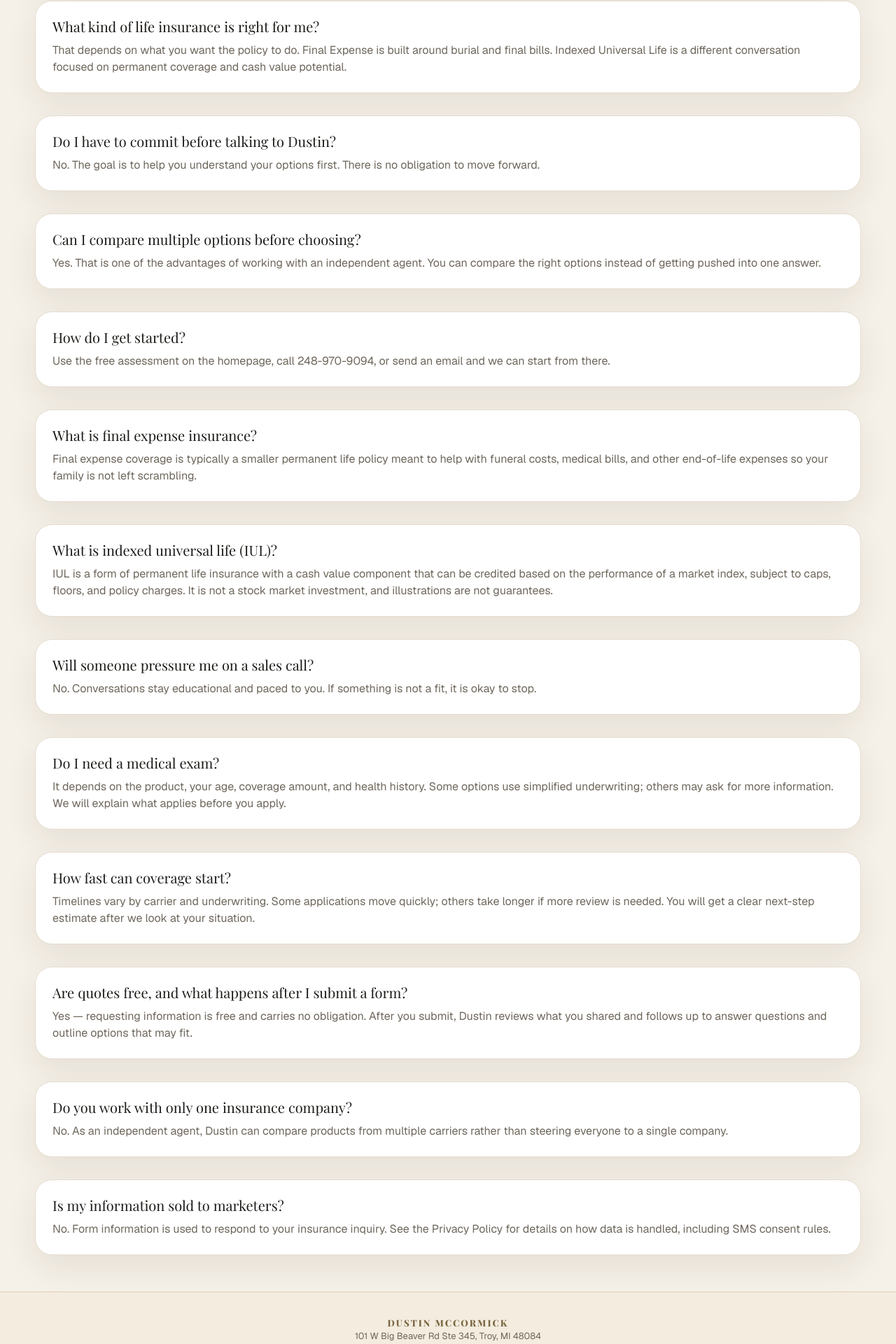
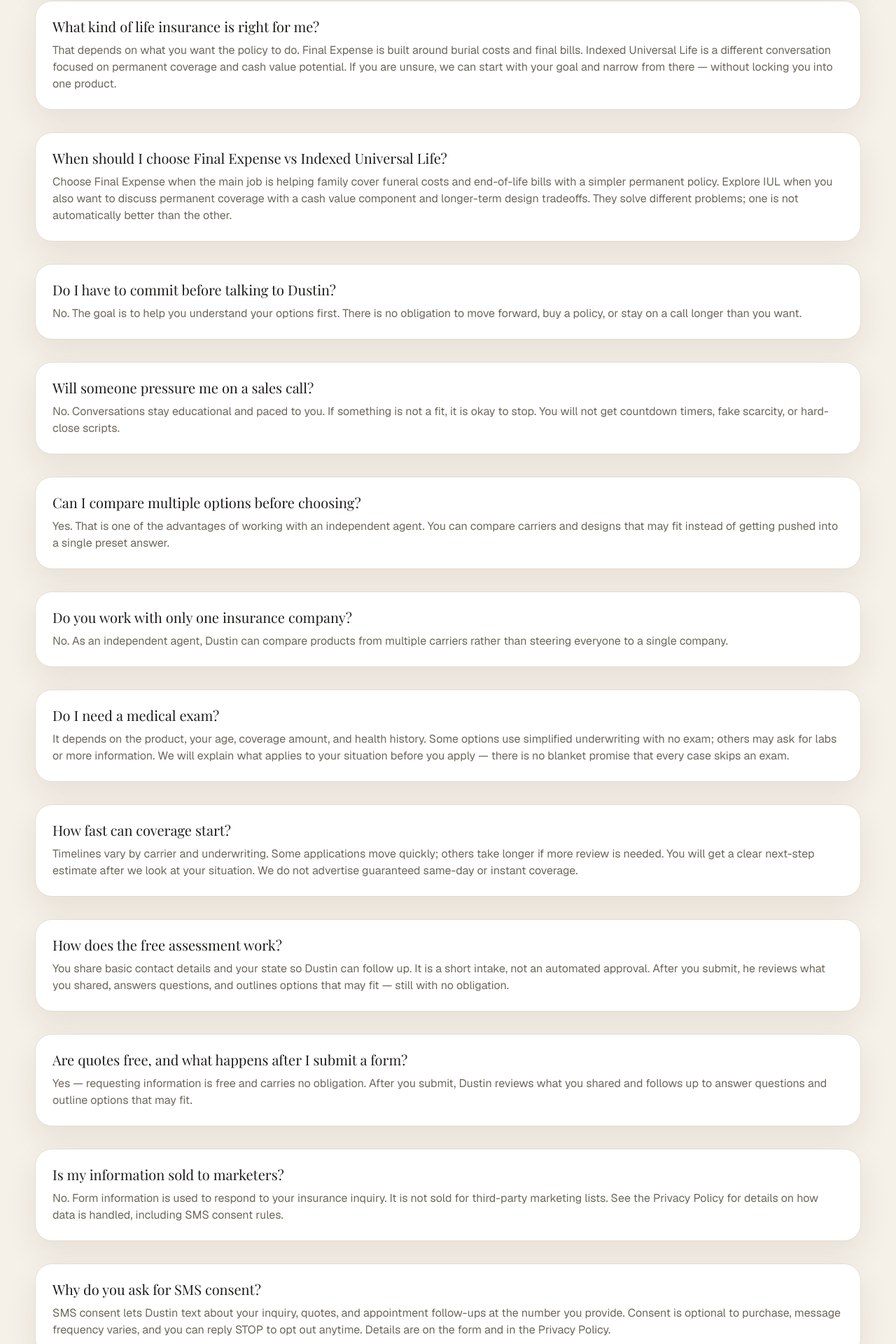
Before and after one commit to dudman1/dustin-life, a Next.js app: page /faq in a window 1280 px wide. Shown: the part 566-2486 px from the top of the page at 70% size. Built offline with nearby package versions, Linux system fonts and the light colour scheme.

Commit message:
ui: expand FAQ objections and matching JSON-LD
Cover exam expectations, pressure, multi-carrier, data selling,
obligation, assessment flow, and when FE vs IUL fits — calm voice,
no invented prices or bind-speed claims.

```diff
--- a/app/faq/page.tsx
+++ b/app/faq/page.tsx
@@ -18,7 +18,15 @@ const faqSchema = {
       "name": "What kind of life insurance is right for me?",
       "acceptedAnswer": {
         "@type": "Answer",
-        "text": "That depends on what you want the policy to do. Final Expense is built around burial and final bills. Indexed Universal Life is a different conversation focused on permanent coverage and cash value potential."
+        "text": "That depends on what you want the policy to do. Final Expense is built around burial costs and final bills. Indexed Universal Life is a different conversation focused on permanent coverage and cash value potential. If you are unsure, we can start with your goal and narrow from there \u2014 without locking you into one product."
+      }
+    },
+    {
+      "@type": "Question",
+      "name": "When should I choose Final Expense vs Indexed Universal Life?",
+      "acceptedAnswer": {
+        "@type": "Answer",
+        "text": "Choose Final Expense when the main job is helping family cover funeral costs and end-of-life bills with a simpler permanent policy. Explore IUL when you also want to discuss permanent coverage with a cash value component and longer-term design tradeoffs. They solve different problems; one is not automatically better than the other."
       }
     },
     {
@@ -26,7 +34,15 @@ const faqSchema = {
       "name": "Do I have to commit before talking to Dustin?",
       "acceptedAnswer": {
         "@type": "Answer",
-        "text": "No. The goal is to help you understand your options first. There is no obligation to move forward."
+        "text": "No. The goal is to help you understand your options first. There is no obligation to move forward, buy a policy, or stay on a call longer than you want."
+      }
+    },
+    {
+      "@type": "Question",
+      "name": "Will someone pressure me on a sales call?",
+      "acceptedAnswer": {
+        "@type": "Answer",
+        "text": "No. Conversations stay educational and paced to you. If something is not a fit, it is okay to stop. You will not get countdown timers, fake scarcity, or hard-close scripts."
       }
     },
     {
@@ -34,15 +50,63 @@ const faqSchema = {
       "name": "Can I compare multiple options before choosing?",
       "acceptedAnswer": {
         "@type": "Answer",
-        "text": "Yes. That is one of the advantages of working with an independent agent. You can compare the right options instead of getting pushed into one answer."
+        "text": "Yes. That is one of the advantages of working with an independent agent. You can compare carriers and designs that may fit instead of getting pushed into a single preset answer."
       }
     },
     {
       "@type": "Question",
-      "name": "How do I get started?",
+      "name": "Do you work with only one insurance company?",
       "acceptedAnswer": {
         "@type": "Answer",
-        "text": "Use the free assessment on the homepage, call 248-970-9094, or send an email and we can start from there."
+        "text": "No. As an independent agent, Dustin can compare products from multiple carriers rather than steering everyone to a single company."
+      }
+    },
+    {
+      "@type": "Question",
+      "name": "Do I need a medical exam?",
+      "acceptedAnswer": {
+        "@type": "Answer",
+        "text": "It depends on the product, your age, coverage amount, and health history. Some options use simplified underwriting with no exam; others may ask for labs or more information. We will explain what applies to your situation before you apply \u2014 there is no blanket promise that every case skips an exam."
+      }
+    },
+    {
+      "@type": "Question",
+      "name": "How fast can coverage start?",
+      "acceptedAnswer": {
+        "@type": "Answer",
+        "text": "Timelines vary by carrier and underwriting. Some applications move quickly; others take longer if more review is needed. You will get a clear next-step estimate after we look at your situation. We do not advertise guaranteed same-day or instant coverage."
+      }
+    },
+    {
+      "@type": "Question",
+      "name": "How does the free assessment work?",
+      "acceptedAnswer": {
+        "@type": "Answer",
+        "text": "You share basic contact details and your state so Dustin can follow up. It is a short intake, not an automated approval. After you submit, he reviews what you shared, answers questions, and outlines options that may fit \u2014 still with no obligation."
+      }
+    },
+    {
+      "@type": "Question",
+      "name": "Are quotes free, and what happens after I submit a form?",
+      "acceptedAnswer": {
+        "@type": "Answer",
+        "text": "Yes \u2014 requesting information is free and carries no obligation. After you submit, Dustin reviews what you shared and follows up to answer questions and outline options that may fit."
+      }
+    },
+    {
+      "@type": "Question",
+      "name": "Is my information sold to marketers?",
+      "acceptedAnswer": {
+        "@type": "Answer",
+        "text": "No. Form information is used to respond to your insurance inquiry. It is not sold for third-party marketing lists. See the Privacy Policy for details on how data is handled, including SMS consent rules."
+      }
+    },
+    {
+      "@type": "Question",
+      "name": "Why do you ask for SMS consent?",
+      "acceptedAnswer": {
+        "@type": "Answer",
+        "text": "SMS consent lets Dustin text about your inquiry, quotes, and appointment follow-ups at the number you provide. Consent is optional to purchase, message frequency varies, and you can reply STOP to opt out anytime. Details are on the form and in the Privacy Policy."
       }
     },
     {
@@ -63,50 +127,10 @@ const faqSchema = {
     },
     {
       "@type": "Question",
-      "name": "Will someone pressure me on a sales call?",
+      "name": "How do I get started?",
       "acceptedAnswer": {
         "@type": "Answer",
-        "text": "No. Conversations stay educational and paced to you. If something is not a fit, it is okay to stop."
-      }
-    },
-    {
-      "@type": "Question",
-      "name": "Do I need a medical exam?",
-      "acceptedAnswer": {
-        "@type": "Answer",
-        "text": "It depends on the product, your age, coverage amount, and health history. Some options use simplified underwriting; others may ask for more information. We will explain what applies before you apply."
-      }
-    },
-    {
-      "@type": "Question",
-      "name": "How fast can coverage start?",
-      "acceptedAnswer": {
-        "@type": "Answer",
-        "text": "Timelines vary by carrier and underwriting. Some applications move quickly; others take longer if more review is needed. You will get a clear next-step estimate after we look at your situation."
-      }
-    },
-    {
-      "@type": "Question",
-      "name": "Are quotes free, and what happens after I submit a form?",
-      "acceptedAnswer": {
-        "@type": "Answer",
-        "text": "Yes \u2014 requesting information is free and carries no obligation. After you submit, Dustin reviews what you shared and follows up to answer questions and outline options that may fit."
-      }
-    },
-    {
-      "@type": "Question",
-      "name": "Do you work with only one insurance company?",
-      "acceptedAnswer": {
-        "@type": "Answer",
-        "text": "No. As an independent agent, Dustin can compare products from multiple carriers rather than steering everyone to a single company."
-      }
-    },
-    {
-      "@type": "Question",
-      "name": "Is my information sold to marketers?",
-      "acceptedAnswer": {
-        "@type": "Answer",
-        "text": "No. Form information is used to respond to your insurance inquiry. See the Privacy Policy for details on how data is handled, including SMS consent rules."
+        "text": "Use the free assessment on the homepage, call 248-970-9094, or send an email and we can start from there."
       }
     }
   ]
@@ -150,19 +174,51 @@ export default function FAQPage() {
             <div className={styles.faqGrid}>
               <article className={styles.faqItem}>
                 <h2 className={styles.faqQuestion}>What kind of life insurance is right for me?</h2>
-                <p className={styles.cardText}>That depends on what you want the policy to do. Final Expense is built around burial and final bills. Indexed Universal Life is a different conversation focused on permanent coverage and cash value potential.</p>
+                <p className={styles.cardText}>That depends on what you want the policy to do. Final Expense is built around burial costs and final bills. Indexed Universal Life is a different conversation focused on permanent coverage and cash value potential. If you are unsure, we can start with your goal and narrow from there — without locking you into one product.</p>
+              </article>
+              <article className={styles.faqItem}>
+                <h2 className={styles.faqQuestion}>When should I choose Final Expense vs Indexed Universal Life?</h2>
+                <p className={styles.cardText}>Choose Final Expense when the main job is helping family cover funeral costs and end-of-life bills with a simpler permanent policy. Explore IUL when you also want to discuss permanent coverage with a cash value component and longer-term design tradeoffs. They solve different problems; one is not automatically better than the other.</p>
               </article>
               <article className={styles.faqItem}>
                 <h2 className={styles.faqQuestion}>Do I have to commit before talking to Dustin?</h2>
-                <p className={styles.cardText}>No. The goal is to help you understand your options first. There is no obligation to move forward.</p>
+                <p className={styles.cardText}>No. The goal is to help you understand your options first. There is no obligation to move forward, buy a policy, or stay on a call longer than you want.</p>
+              </article>
+              <article className={styles.faqItem}>
+                <h2 className={styles.faqQuestion}>Will someone pressure me on a sales call?</h2>
+                <p className={styles.cardText}>No. Conversations stay educational and paced to you. If something is not a fit, it is okay to stop. You will not get countdown timers, fake scarcity, or hard-close scripts.</p>
               </article>
               <article className={styles.faqItem}>
                 <h2 className={styles.faqQuestion}>Can I compare multiple options before choosing?</h2>
-                <p className={styles.cardText}>Yes. That is one of the advantages of working with an independent agent. You can compare the right options instead of getting pushed into one answer.</p>
+                <p className={styles.cardText}>Yes. That is one of the advantages of working with an independent agent. You can compare carriers and designs that may fit instead of getting pushed into a single preset answer.</p>
               </article>
               <article className={styles.faqItem}>
-                <h2 className={styles.faqQuestion}>How do I get started?</h2>
-                <p className={styles.cardText}>Use the free assessment on the homepage, call 248-970-9094, or send an email and we can start from there.</p>
+                <h2 className={styles.faqQuestion}>Do you work with only one insurance company?</h2>
+                <p className={styles.cardText}>No. As an independent agent, Dustin can compare products from multiple carriers rather than steering everyone to a single company.</p>
+              </article>
+              <article className={styles.faqItem}>
+                <h2 className={styles.faqQuestion}>Do I need a medical exam?</h2>
+                <p className={styles.cardText}>It depends on the product, your age, coverage amount, and health history. Some options use simplified underwriting with no exam; others may ask for labs or more information. We will explain what applies to your situation before you apply — there is no blanket promise that every case skips an exam.</p>
+              </article>
+              <article className={styles.faqItem}>
+                <h2 className={styles.faqQuestion}>How fast can coverage start?</h2>
+                <p className={styles.cardText}>Timelines vary by carrier and underwriting. Some applications move quickly; others take longer if more review is needed. You will get a clear next-step estimate after we look at your situation. We do not advertise guaranteed same-day or instant coverage.</p>
+              </article>
+              <article className={styles.faqItem}>
+                <h2 className={styles.faqQuestion}>How does the free assessment work?</h2>
+                <p className={styles.cardText}>You share basic contact details and your state so Dustin can follow up. It is a short intake, not an automated approval. After you submit, he reviews what you shared, answers questions, and outlines options that may fit — still with no obligation.</p>
+              </article>
+              <article className={styles.faqItem}>
+                <h2 className={styles.faqQuestion}>Are quotes free, and what happens after I submit a form?</h2>
+                <p className={styles.cardText}>Yes — requesting information is free and carries no obligation. After you submit, Dustin reviews what you shared and follows up to answer questions and outline options that may fit.</p>
+              </article>
+              <article className={styles.faqItem}>
+                <h2 className={styles.faqQuestion}>Is my information sold to marketers?</h2>
+                <p className={styles.cardText}>No. Form information is used to respond to your insurance inquiry. It is not sold for third-party marketing lists. See the Privacy Policy for details on how data is handled, including SMS consent rules.</p>
+              </article>
+              <article className={styles.faqItem}>
+                <h2 className={styles.faqQuestion}>Why do you ask for SMS consent?</h2>
+                <p className={styles.cardText}>SMS consent lets Dustin text about your inquiry, quotes, and appointment follow-ups at the number you provide. Consent is optional to purchase, message frequency varies, and you can reply STOP to opt out anytime. Details are on the form and in the Privacy Policy.</p>
               </article>
               <article className={styles.faqItem}>
                 <h2 className={styles.faqQuestion}>What is final expense insurance?</h2>
@@ -173,28 +229,8 @@ export default function FAQPage() {
                 <p className={styles.cardText}>IUL is a form of permanent life insurance with a cash value component that can be credited based on the performance of a market index, subject to caps, floors, and policy charges. It is not a stock market investment, and illustrations are not guarantees.</p>
               </article>
               <article className={styles.faqItem}>
-                <h2 className={styles.faqQuestion}>Will someone pressure me on a sales call?</h2>
-                <p className={styles.cardText}>No. Conversations stay educational and paced to you. If something is not a fit, it is okay to stop.</p>
-              </article>
-              <article className={styles.faqItem}>
-                <h2 className={styles.faqQuestion}>Do I need a medical exam?</h2>
-                <p className={styles.cardText}>It depends on the product, your age, coverage amount, and health history. Some options use simplified underwriting; others may ask for more information. We will explain what applies before you apply.</p>
-              </article>
-              <article className={styles.faqItem}>
-                <h2 className={styles.faqQuestion}>How fast can coverage start?</h2>
-                <p className={styles.cardText}>Timelines vary by carrier and underwriting. Some applications move quickly; others take longer if more review is needed. You will get a clear next-step estimate after we look at your situation.</p>
-              </article>
-              <article className={styles.faqItem}>
-                <h2 className={styles.faqQuestion}>Are quotes free, and what happens after I submit a form?</h2>
-                <p className={styles.cardText}>Yes — requesting information is free and carries no obligation. After you submit, Dustin reviews what you shared and follows up to answer questions and outline options that may fit.</p>
-              </article>
-              <article className={styles.faqItem}>
-                <h2 className={styles.faqQuestion}>Do you work with only one insurance company?</h2>
-                <p className={styles.cardText}>No. As an independent agent, Dustin can compare products from multiple carriers rather than steering everyone to a single company.</p>
-              </article>
-              <article className={styles.faqItem}>
-                <h2 className={styles.faqQuestion}>Is my information sold to marketers?</h2>
-                <p className={styles.cardText}>No. Form information is used to respond to your insurance inquiry. See the Privacy Policy for details on how data is handled, including SMS consent rules.</p>
+                <h2 className={styles.faqQuestion}>How do I get started?</h2>
+                <p className={styles.cardText}>Use the free assessment on the homepage, call 248-970-9094, or send an email and we can start from there.</p>
               </article>
             </div>
           </section>
```
